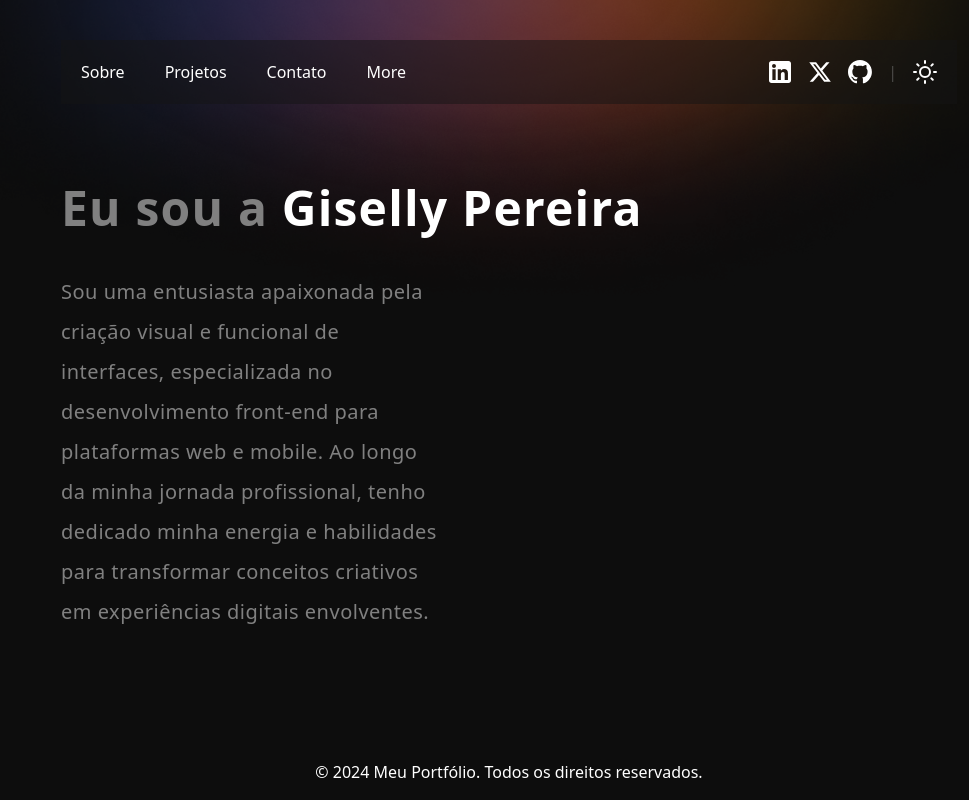
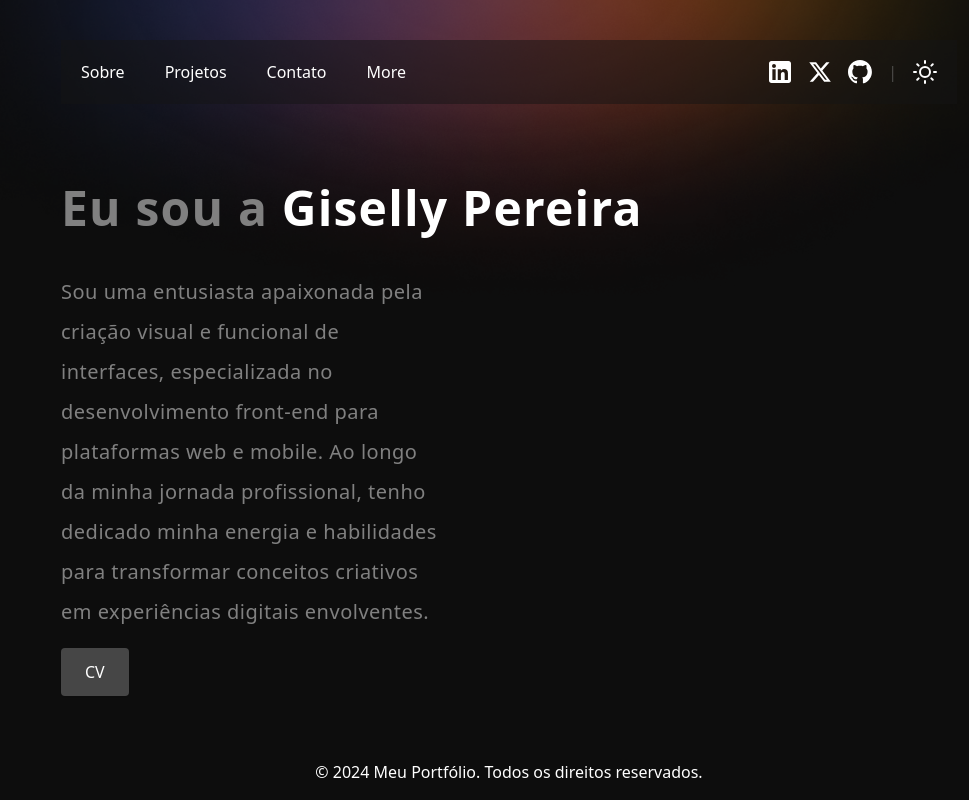
Before and after one commit to GisellyPereira/Portf-lio, a Next.js app: page / in a window 1280 px wide. Shown: the whole page, without its empty margins (131-1100 px from the left). Built offline with nearby package versions, Linux system fonts and the light colour scheme.

Commit message:
:boom: fix: Revertendo mudanças ineficientes

```diff
--- a/src/app/globals.css
+++ b/src/app/globals.css
@@ -1,9 +1,29 @@
+
 @tailwind base;
 @tailwind components;
 @tailwind utilities;
 
 
 
+
+/*
+ Buttons  */
+
+
+.btn-primary {
+  @apply bg-primary-head-mediumGray transition-colors duration-300 ease-out flex items-center justify-center gap-3 rounded py-3 text-primary-head-white cursor-pointer hover:bg-primary-head-darkGray focus:bg-primary-head-darkBorder disabled:opacity-50 text-base text-center font-medium leading-6 shadow-sm focus-visible:outline focus-visible:outline-2 focus-visible:outline-offset-2 px-6;
+}
+
+/* .btn-secondary {
+  @apply bg-primary-head-mediumGray  transition-colors duration-300 ease-out flex items-center  justify-center gap-3 rounded py-3 text-primary-blue-primary cursor-pointer hover:bg-primary-blue-medium hover:text-white focus:text-white focus:bg-primary-blue-medium disabled:opacity-50 text-base text-center font-medium leading-6 shadow-sm focus-visible:outline focus-visible:outline-2 focus-visible:outline-offset-2 px-6;
+} */
+/* .btn-submit {
+  @apply px-4 py-2 rounded bg-feedback-green-success text-white text-sm font-medium;
+}
+
+.select-option {
+  @apply mt-2 block w-full rounded-md border-0 py-3 pl-3 pr-10 ring-1 bg-white text-gray-500;
+} */
 
 .header {
   height: 50vh;
--- a/src/pages/Home/Home.js
+++ b/src/pages/Home/Home.js
@@ -19,6 +19,9 @@ const Home = () => {
               tenho dedicado minha energia e habilidades para transformar
               conceitos criativos em experiências digitais envolventes.
             </h2>
+            <div>
+              <button className="btn-primary ">CV </button>
+            </div>
           </div>
         </div>
       </div>
--- a/tailwind.config.js
+++ b/tailwind.config.js
@@ -20,6 +20,7 @@ module.exports = {
             lightRed: "rgba(233, 63, 64, 0.43)",
             lightYellow: "rgba(255, 184, 0, 0.43)",
             darkBorder: "#383737",
+            gradient: `linear-gradient(to right, #1A1A1A, #131313)`,
           },
         },
         shades: {
@@ -28,7 +29,7 @@ module.exports = {
             whiteMinus25: "rgba(255, 255, 255, 0.25)",
             whiteMinus50: "rgba(255, 255, 255, 0.5)",
             whiteMinus70: "rgba(255, 255, 255, 0.7)",
-            blackbg:"rgba(21, 21, 21, 0.5)",
+            blackbg: "rgba(21, 21, 21, 0.5)",
           },
         },
       },
```
